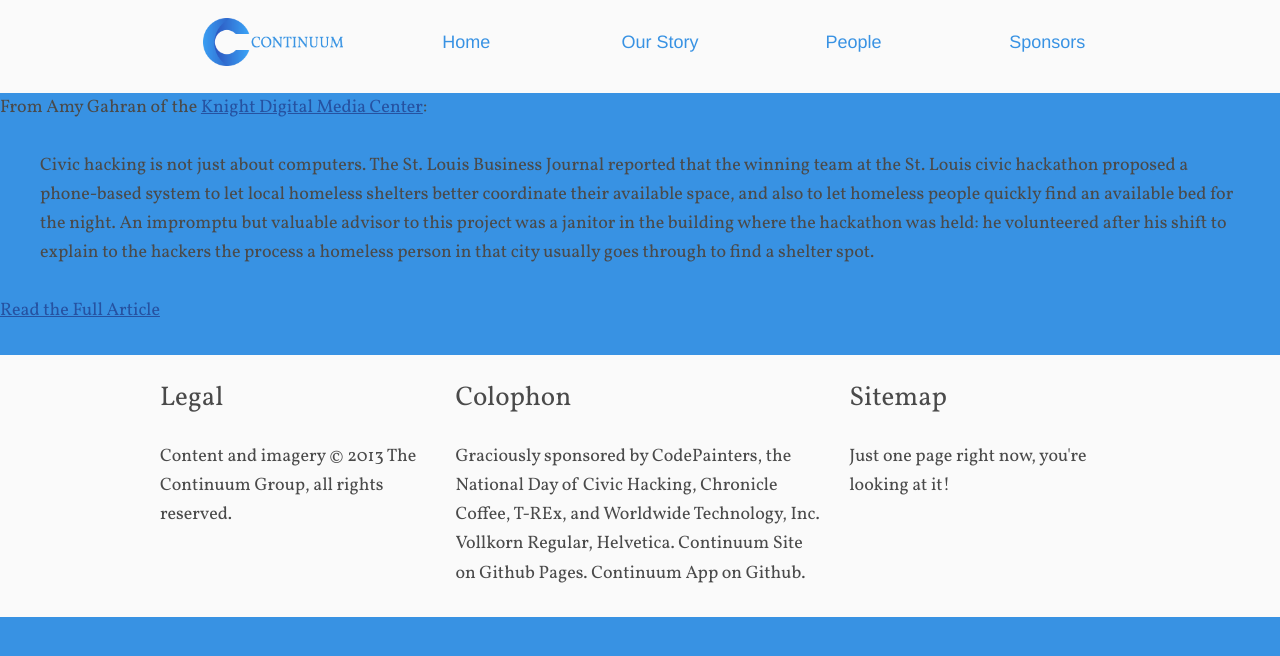
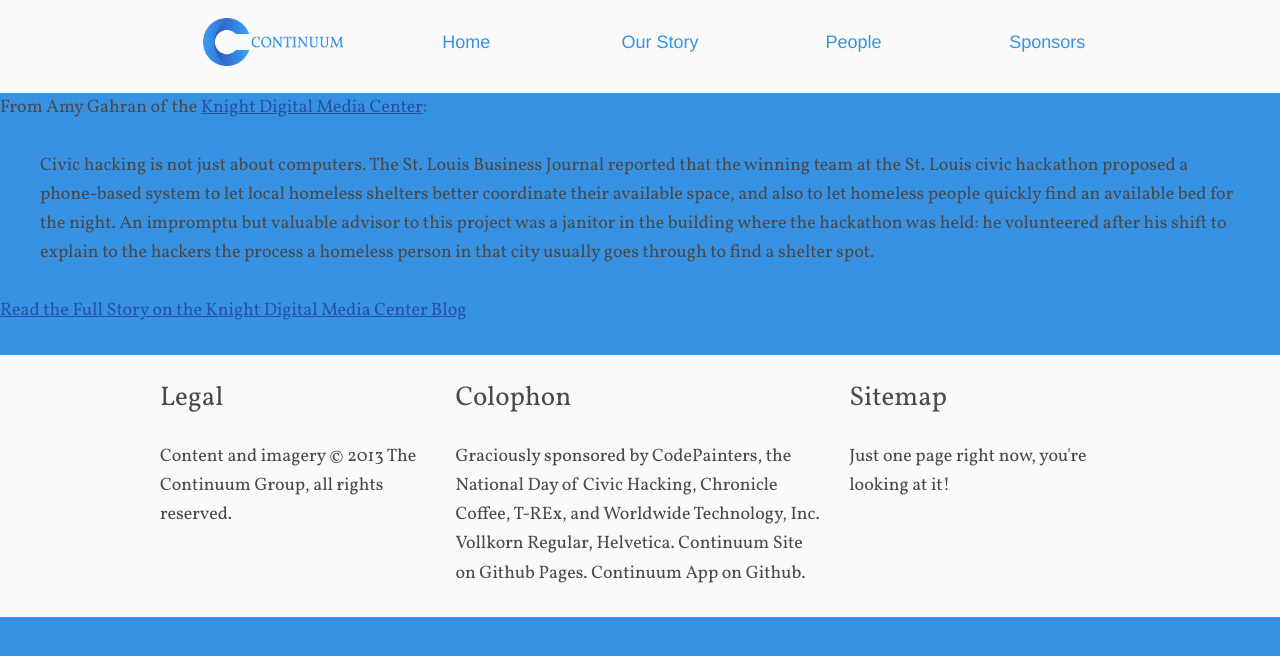
Before and after one commit to continuumgroup/continuumgroup.github.io, a Jekyll site: the page built from _posts/2013-06-05-civic-data-isnt-boring-national-civic-hack-day.md, in a window 1280 px wide. Shown: the top 656 px of the page. Built offline with Jekyll 4.4.1, drawn with Linux system fonts in a browser that asks for light colours.

Commit message:
acknowledge Knight Digital Media Center blog

```diff
--- a/_posts/2013-06-05-civic-data-isnt-boring-national-civic-hack-day.md
+++ b/_posts/2013-06-05-civic-data-isnt-boring-national-civic-hack-day.md
@@ -15,4 +15,4 @@ From Amy Gahran of the [Knight Digital Media Center](http://www.knightdigitalmed
 > his shift to explain to the hackers the process a homeless person in that
 > city usually goes through to find a shelter spot.
 
-[Read the Full Article](http://www.knightdigitalmediacenter.org/blogs/agahran/2013/06/civic-data-isnt-boring-national-civic-hack-day)
+[Read the Full Story on the Knight Digital Media Center Blog](http://www.knightdigitalmediacenter.org/blogs/agahran/2013/06/civic-data-isnt-boring-national-civic-hack-day)
```
